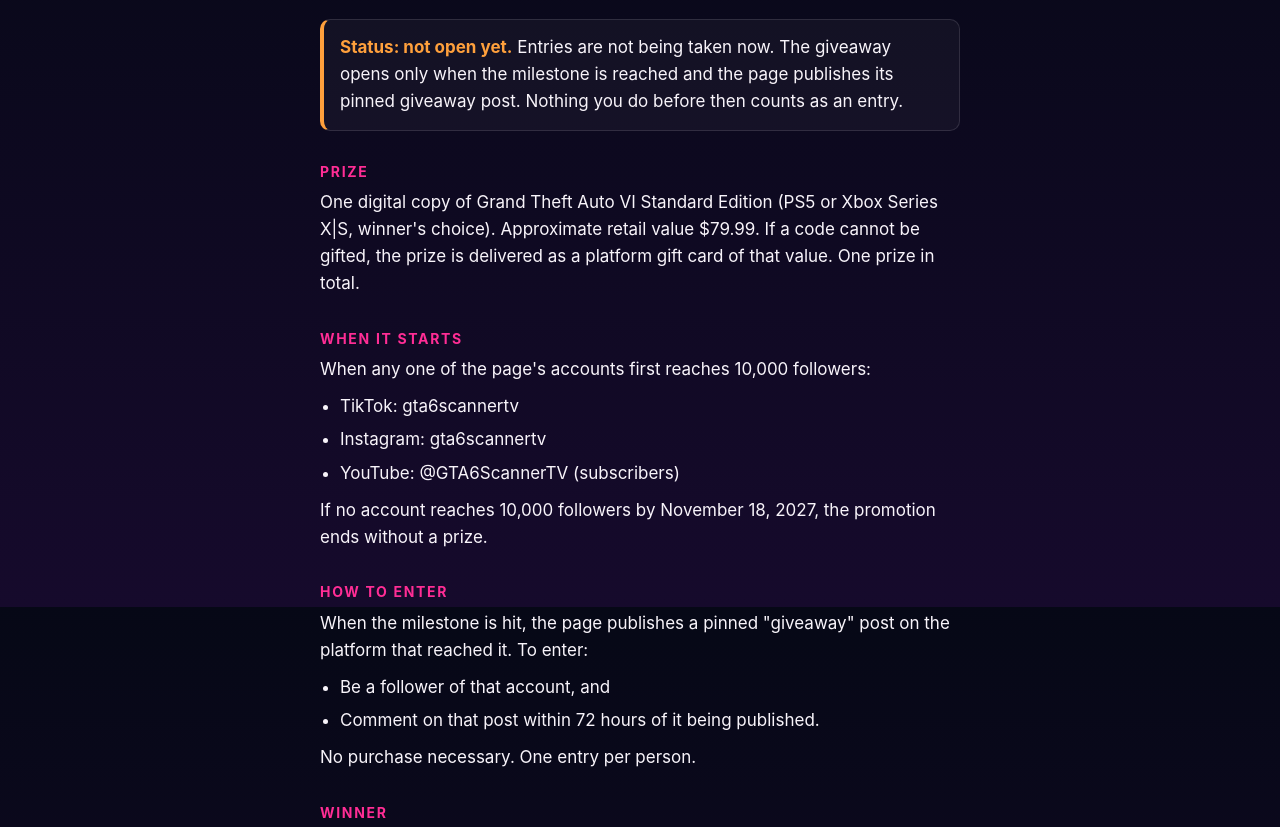
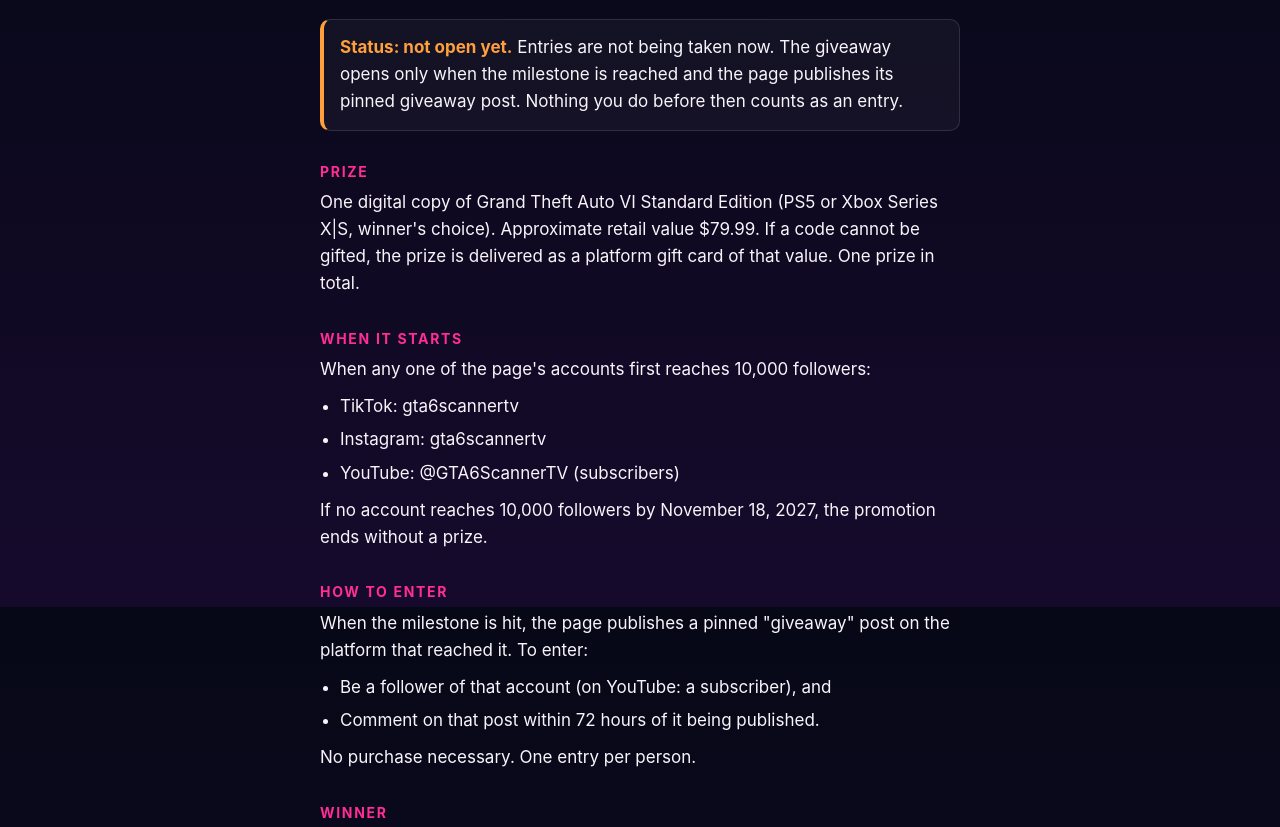
Before and after one commit to gta6scannertv/media, a plain HTML site: page giveaway/index.html in a window 1280 px wide. Shown: the part 193-1020 px from the top of the page. Drawn offline with Linux system fonts and the light colour scheme.

Commit message:
Add giveaway/index.html

```diff
--- a/giveaway/index.html
+++ b/giveaway/index.html
@@ -49,7 +49,7 @@
   <h2>How to enter</h2>
   <p>When the milestone is hit, the page publishes a pinned "giveaway" post on the platform that reached it. To enter:</p>
   <ul>
-    <li>Be a follower of that account, and</li>
+    <li>Be a follower of that account (on YouTube: a subscriber), and</li>
     <li>Comment on that post within 72 hours of it being published.</li>
   </ul>
   <p>No purchase necessary. One entry per person.</p>
```
